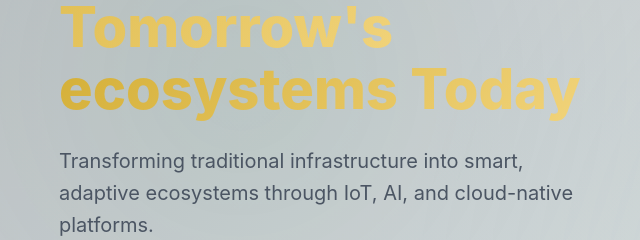
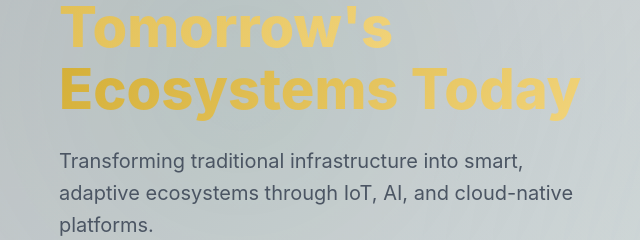
Before and after one commit to verdeiqsb/web, a plain HTML site: page index.html in a window 1280 px wide. Shown: the part 307-547 px from the top of the page, 1-641 px from the left. Drawn offline with nearby package versions, Linux system fonts and the light colour scheme.

Commit message:
Update letter

```diff
--- a/index.html
+++ b/index.html
@@ -21,7 +21,7 @@
             <div class="hero-content">
                 <h1 class="hero-title animate-fade-in">
                     <span class="highlight">Engineering Tomorrow's</span>
-                    <span class="highlight">ecosystems Today</span>
+                    <span class="highlight">Ecosystems Today</span>
                 </h1>
                 <p class="hero-subtitle animate-fade-in-delay">
                     Transforming traditional infrastructure into smart, adaptive ecosystems through IoT, AI, and cloud-native platforms.
```
